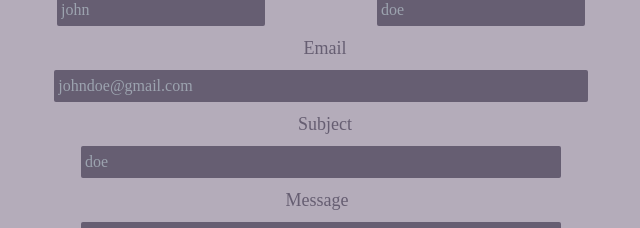
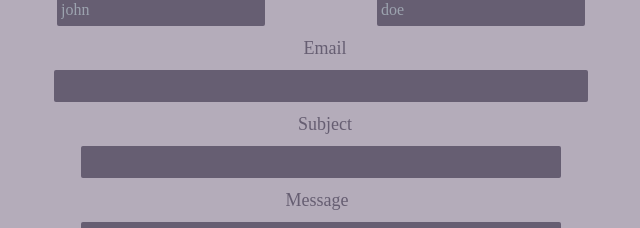
Before and after one commit to moore-isiah/portfolio, a Next.js app: page / in a window 1280 px wide. Shown: the part 2195-2423 px from the top of the page, without its empty margins (323-963 px from the left). Built offline with nearby package versions, Linux system fonts and the light colour scheme; a web font is replaced by a local one.

Commit message:
remove form place holders

```diff
--- a/components/EmailForm.js
+++ b/components/EmailForm.js
@@ -121,7 +121,6 @@ export default function EmailForm() {
             id="email"
             type="email"
             className="rounded-sm bg-new-darkpurple p-1 text-new-lightpurple w-3/4 md:w-10/12 lg:w-10/12 my-2 ml-2"
-            placeholder="johndoe@gmail.com"
             value={contact.email}
             autoComplete="off"
             onChange={(e) => {
@@ -137,7 +136,6 @@ export default function EmailForm() {
             id="subject"
             type="text"
             className="rounded-sm bg-new-darkpurple p-1 ml-2 w-3/4 text-new-lightpurple my-2"
-            placeholder="doe"
             value={contact.subject}
             autoComplete="off"
             onChange={(e) => {
```
